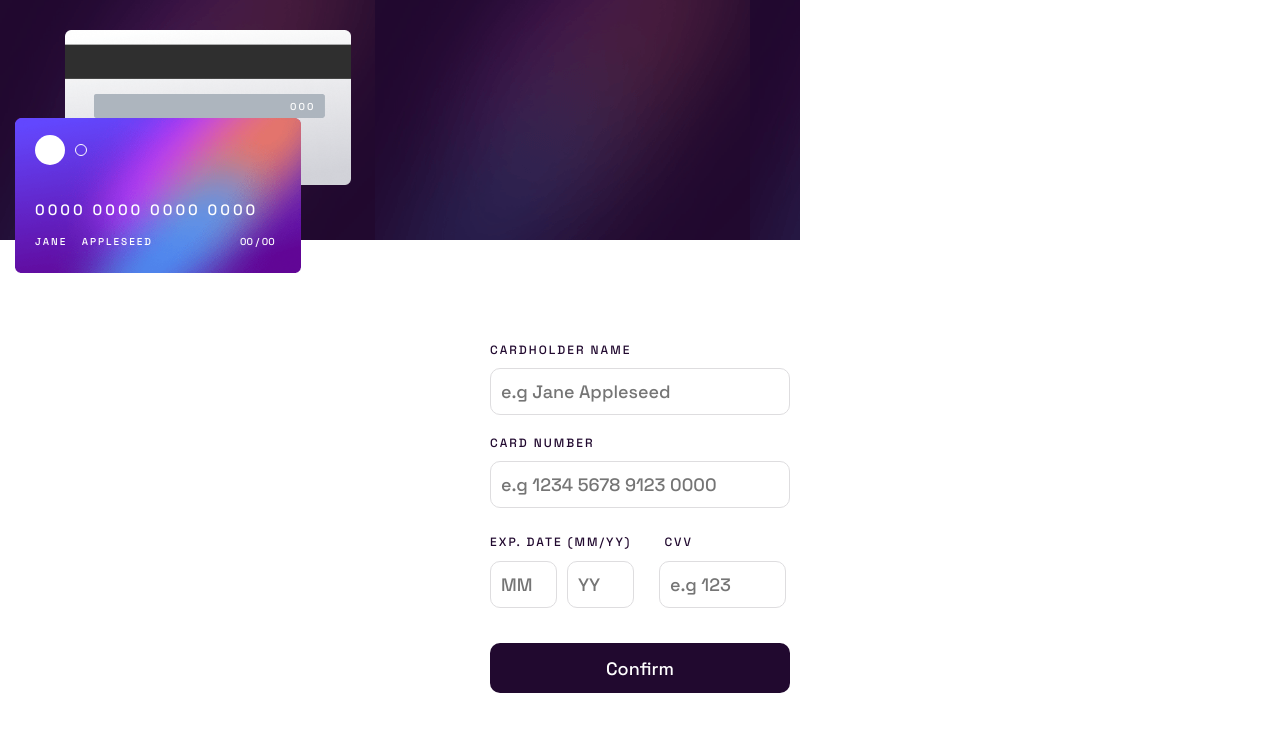
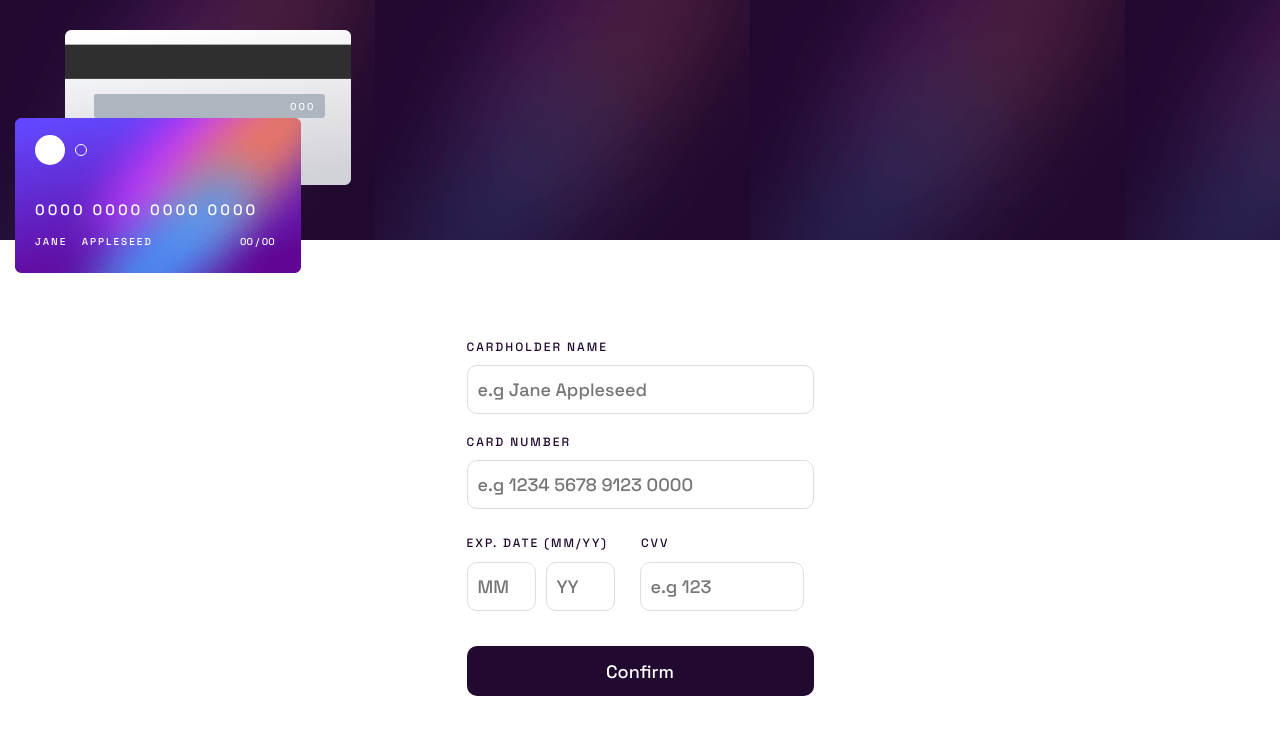
Before and after one commit to HectorMartinDama/Interactive-card-details-form, an Angular app: page / in a window 1280 px wide. Shown: the top 734 px of the page. Built offline with nearby package versions, Linux system fonts and the light colour scheme.

Commit message:
reduce space scss

```diff
--- a/src/app/credit-card/_variables.scss
+++ b/src/app/credit-card/_variables.scss
@@ -1,5 +1,7 @@
 // Variables
 $white: hsl(0, 0%, 100%);
 $veryDarkViolet: hsl(278, 68%, 11%);
+$red: hsl(0, 100%, 66%);
 $widthInput: 300px;
 $border: 10px;
+$font: 'Space Grotesk', sans-serif;
--- a/src/app/credit-card/credit-card.component.html
+++ b/src/app/credit-card/credit-card.component.html
@@ -3,8 +3,8 @@
         <div id="gradiente" alt="background image"></div>
         <div class="creditCardContainer">
             <img id="frontCard" src="/assets/images/bg-card-front.png" alt="front credit card">
-            <span class="circle"></span>
-            <span class="circle2"></span>
+            <span class="circle circle1"></span>
+            <span class="circle circle2"></span>
 
             <p id="cardNumber">{{creditCard.cardNumber}}</p>
             <p id="name">{{creditCard.name}}</p>
--- a/src/app/credit-card/credit-card.component.scss
+++ b/src/app/credit-card/credit-card.component.scss
@@ -3,20 +3,15 @@
 @import url('https://fonts.googleapis.com/css2?family=Space+Grotesk:wght@500&display=swap');
 
 
-
-
-
 *{
-    font-family: 'Space Grotesk', sans-serif;
+    font-family: variables.$font;
     font-size: 18px;
-    padding: 0;
 }
 
 // erros style under the inputs
 .error{
     margin-top: -15px;
-    color: hsl(0, 100%, 66%);
-
+    color: variables.$red;
 
     p{
         font-size: 12px;
@@ -49,10 +44,6 @@
 form{
     display: flex;
     flex-direction: column;
-    width: 300px;
-    @media (min-width: 1440px){
-        width: 380px;
-    }
 }
 
 .formContainer{
@@ -67,7 +58,6 @@ form{
 
 
 .imgs{
-    width: 100%;
     height: 235px;
     @media (min-width: 1440px){
         width: 480px;
@@ -78,10 +68,8 @@ form{
 
 
 .formComplete{
-    display: flex;
-    flex-direction: column;
-    justify-content: center;
-    align-items: center;
+    display: grid;
+    place-items: center;
 
     img{
         margin-bottom: 50px;
@@ -118,6 +106,10 @@ form{
         position: absolute;
         z-index: 1;
         font-size: 10px;
+        @media (min-width: 1440px){
+            font-size: 15px;
+        }
+
     }
 
     #cardNumber{
@@ -141,7 +133,6 @@ form{
         @media (min-width: 1440px){
             padding-top: 380px;
             padding-left: 185px;
-            font-size: 15px;
         }
     }
 
@@ -150,23 +141,19 @@ form{
     #expDate{
         padding-top: 235px;
         padding-left: 240px;
-        font-size: 10px;
         @media (min-width: 1440px){
             padding-top: 380px;
             padding-left: 520px;
-            font-size: 15px;
         }
     }
 
     #cvv{
         padding-top: 100px;
         padding-left: 290px;
-        font-size: 10px;
         letter-spacing: 2px;
         @media (min-width: 1440px){
             padding-top: 570px;
             padding-left: 610px;
-            font-size: 15px;
         }
     }
 }
@@ -175,8 +162,8 @@ form{
 .warning{
     background: linear-gradient(variables.$white, variables.$white) padding-box,
               red border-box;
-        border-radius: 10px;
-        border: 1px solid transparent;
+    border-radius: variables.$border;
+    border: 1px solid transparent;
 }
 
 
@@ -194,7 +181,7 @@ input{
     &:focus{
         background: linear-gradient(variables.$white, variables.$white) padding-box,
               linear-gradient(hsl(249, 99%, 64%), hsl(278, 94%, 30%)) border-box;
-        border-radius: 10px;
+        border-radius: variables.$border;
         border: 1px solid transparent;
     }
 }
@@ -216,7 +203,7 @@ input{
     }
 
     #cvv{
-        width: 115px;
+        width: 150px;
         margin-left: 15px;
         @media (min-width: 1440px){
             width: 180px;
@@ -231,7 +218,7 @@ input{
     flex-direction: row;
 
    p{
-    margin-right: 30px;
+        margin-right: 30px;
    }
 }
 
@@ -240,14 +227,13 @@ input{
 #gradiente{
     background-image: url('/assets/images/bg-main-mobile.png');
     height: 240px;
-    width: 100vh;
+    width: 100%;
     position: absolute;
     z-index: -1;
-    pointer-events: none;
     @media (min-width: 1440px){
         background-image: url('/assets/images/bg-main-desktop.png');
         width: 480px;
-        height: 100vh;
+        height: 100%;
     }
 }
 
@@ -258,7 +244,6 @@ input{
     margin-top: 118px;
     position: absolute;
     z-index: 1;
-    pointer-events: none;
     @media (min-width: 1440px){
         width: 450px;
         height: 245px;
@@ -274,7 +259,6 @@ input{
     margin-left: 65px;
     position: absolute;
     z-index: -1;
-    pointer-events: none;
     @media (min-width: 1440px){
         width: 450px;
         height: 245px;
@@ -310,12 +294,16 @@ label{
 
 
 .circle{
-    height: 30px;
-    width: 30px;
     border-radius: 50%;
     background: variables.$white;
     position: absolute;
     z-index: 1;
+}
+
+
+.circle1{
+    height: 30px;
+    width: 30px;
     margin-top: 135px;
     margin-left: 35px;
     @media (min-width: 1440px){
@@ -332,10 +320,8 @@ label{
     width: 10px;
     margin-top: 144px;
     margin-left: 75px;
-    border-radius: 50%;
-    position: absolute;
-    z-index: 1;
     border: 1px solid variables.$white;
+    background: transparent;
     @media (min-width: 1440px){
         height: 20px;
         width: 20px;
```
